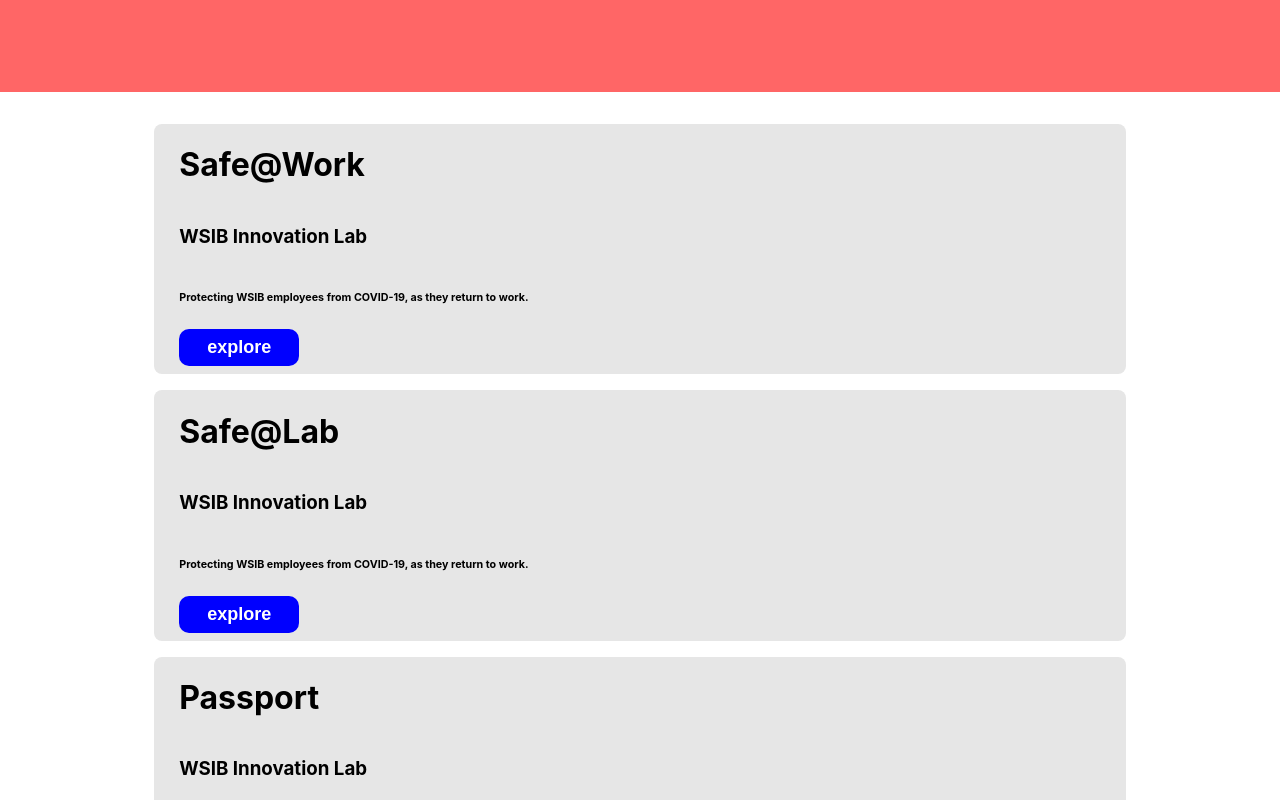
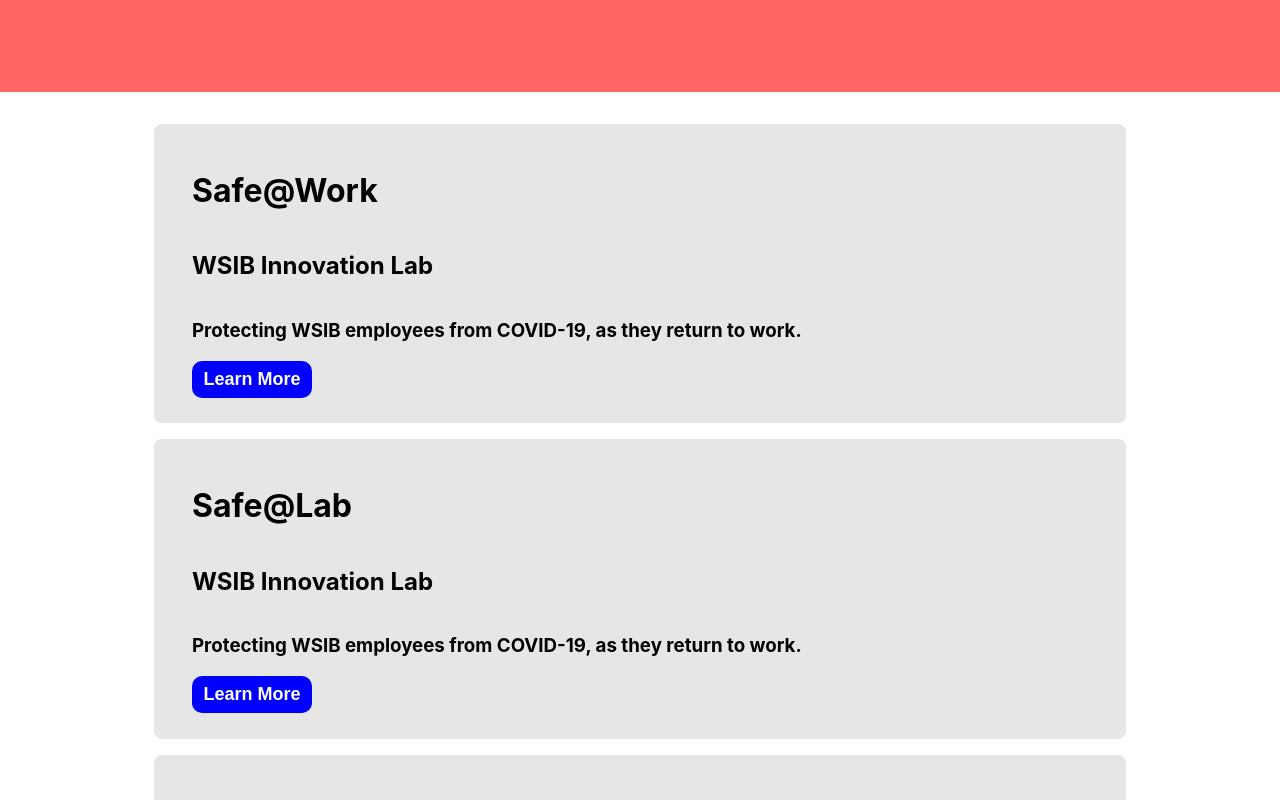
Before and after one commit to bilalmalik4321/Personal-Website-Redesign, a React (Create React App) app: page / in a window 1280 px wide. Shown: the part 820-1620 px from the top of the page. Built offline with nearby package versions, Linux system fonts and the light colour scheme.

Commit message:
reorganized ocntext, setup basic modal, will click on and off functionality

```diff
--- a/src/App.tsx
+++ b/src/App.tsx
@@ -8,15 +8,15 @@
 
 import React from 'react';
 import './App.css';
-import { NavBarContext } from 'appContext';
+import { AppContext } from 'appContext';
 import { Routing } from 'components/routing/routing';
 
 const App: React.FC = () => {
 
   return (
-    <NavBarContext>
+    <AppContext>
       <Routing/>
-    </NavBarContext>
+    </AppContext>
   );
 }
 
--- a/src/appContext.tsx
+++ b/src/appContext.tsx
@@ -12,7 +12,7 @@
 
 export const useAppContext = ()=>useContext(AppContextProvider);
 
-export const NavBarContext = (props:React.HTMLAttributes<any>) => {
+export const AppContext = (props:React.HTMLAttributes<any>) => {
 
     const [hamburgerOpen, setHamburgerOpen] = useState<boolean>(false);
 
--- a/src/components/about/aboutContent.tsx
+++ b/src/components/about/aboutContent.tsx
@@ -12,7 +12,7 @@
     const { width } = useWindowSize();
 
     return (
-        <div className={`${width>750 ? "about-content-container-desktop":"about-content-container"}`}>
+        <div className={width>750 ? "about-content-container-desktop":"about-content-container"}>
             <h1>
                 Hi, I'm Bilal. A <span className="about-position-text">Full Stack Developer</span> and student at the University of Windsor, enrolled in the Honours Computer Science program.
             </h1>
--- /dev/null
+++ b/src/components/home/homeContext.tsx
@@ -0,0 +1,20 @@
+import React, { createContext, useContext, useState } from 'react';
+
+type HomeContent = {
+    projectModal: boolean
+    setProjectModal:(c: boolean) => void
+  }
+
+const HomeContextProvider = createContext<HomeContent>({
+    projectModal: false, // set a default value
+    setProjectModal: () => {},
+})
+
+export const useHomeContext = ()=>useContext(HomeContextProvider);
+
+export const HomeContext = (props:React.HTMLAttributes<any>) => {
+
+    const [projectModal, setProjectModal] = useState<boolean>(false)
+
+    return(<HomeContextProvider.Provider value={{projectModal, setProjectModal}}>{props.children}</HomeContextProvider.Provider>);
+}
--- a/src/components/home/homePage.tsx
+++ b/src/components/home/homePage.tsx
@@ -6,14 +6,21 @@
  */
 
 import { Header } from "./header";
-import { HeaderProjects } from "./homeProjects/homeProjects";
+import { HomeProjects } from "./homeProjects/homeProjects";
+import { useHomeContext } from "./homeContext";
 import 'styles/homePage.css';
 
 export const HomePage: React.FC  = () => {
+
+    const {projectModal,setProjectModal} = useHomeContext();
+
     return (
-        <>
+        <div onClick={()=>{
+        if(projectModal)setProjectModal(false);
+        }}>
             <Header/>
-            <HeaderProjects/>
-        </>
+            <HomeProjects/>
+
+        </div>
     );
 }
--- a/src/components/home/homeProjects/homeProjects.tsx
+++ b/src/components/home/homeProjects/homeProjects.tsx
@@ -7,7 +7,7 @@
 
 import { ProjectIntro } from "./projectIntro";
 
-export const HeaderProjects: React.FC  = () => {
+export const HomeProjects: React.FC  = () => {
     const projectContents = [
         {
             title: "Safe@Work",
--- a/src/components/home/homeProjects/projectIntro.tsx
+++ b/src/components/home/homeProjects/projectIntro.tsx
@@ -1,3 +1,6 @@
+import { useHomeContext } from "../homeContext";
+import { ProjectModal } from "./projectModal/projectModal";
+
 /*
 * Author: Bilal Malik
 * Date: May, 10th, 2021
@@ -12,13 +15,19 @@
 
 export const ProjectIntro: React.FC<ProjectIntroProps>  = (props) => {
 
+    const {projectModal, setProjectModal}=useHomeContext();
+
     return (
         <div className="project-home-box">
-            <div style={{display: "flex",flexDirection:"column"}}>
+            {
+                projectModal && <ProjectModal setProjectModal={setProjectModal}/>
+            }
+
+            <div className="project-content-container">
                 <h1>{props.title}</h1>
-                <h3>{props.organization}</h3>
-                <h6>{props.description}</h6>
-                <button className="check-out-project">explore</button>
+                <h2>{props.organization}</h2>
+                <h3>{props.description}</h3>
+                <button className="check-out-project" onClick={()=>setProjectModal(true)}>Learn More</button>
             </div>
         </div>
     );
--- /dev/null
+++ b/src/components/home/homeProjects/projectModal/projectModal.tsx
@@ -0,0 +1,24 @@
+/*
+* Author: Bilal Malik
+* Date: May, 10th, 2021
+* Last Modified on: May, 10th, 2021
+* Description: This component renders the Home page, seen when entering the app on route '/'
+ */
+
+import { ReactComponent as Close } from "images/close.svg";
+import "styles/projectModal.css";
+
+interface ProjectModalProps {
+    setProjectModal: Function
+}
+
+export const ProjectModal: React.FC<ProjectModalProps>  = ({setProjectModal}) => {
+    return (
+        <div className="project-modal-container" onClick={(e)=>e.stopPropagation()}>
+            <div className="project-modal-content-container">
+            <Close className="project-modal-close-icon" onClick={()=>setProjectModal(false)}/>
+            <h1>modal</h1>
+            </div>
+        </div>
+    );
+}
--- a/src/components/navBar/navBarMobile/navBarMobile.tsx
+++ b/src/components/navBar/navBarMobile/navBarMobile.tsx
@@ -9,8 +9,8 @@
 import { ReactComponent as Close } from "images/close.svg";
 import { useAppContext } from "appContext";
 import { NavBarModal } from "./navBarModal";
+import { Link } from "react-router-dom";
 import "styles/navBarMobile.css";
-import { Link } from "react-router-dom";
 
 export const NavBarMobile: React.FC = () => {
 
@@ -36,7 +36,7 @@
                 }
             </li>
             { hamburgerOpen &&
-            <div className={`modal-component-class`}>
+            <div className="modal-component-class">
                 <NavBarModal/>
             </div>
             }
--- a/src/components/routing/routing.tsx
+++ b/src/components/routing/routing.tsx
@@ -14,6 +14,7 @@
 import { Footer } from 'footer';
 import { Experience } from 'components/experience/experience';
 import { useAppContext } from 'appContext';
+import { HomeContext } from 'components/home/homeContext';
 
 export const Routing: React.FC = () => {
 
@@ -33,7 +34,9 @@
               <Experience/>
             </Route>
             <Route exact path="/">
-              <HomePage/>
+              <HomeContext>
+                <HomePage/>
+              </HomeContext>
             </Route>
             <Route>
               404 Not Found
--- a/src/styles/homePage.css
+++ b/src/styles/homePage.css
@@ -38,9 +38,15 @@
 .project-home-box {
     border-radius: 8px;
     background-color: #e6e6e6;
-    padding-left: 2vw;
-    padding-right: 2vw;
-    padding-bottom: 1vh;
+    padding-left: 3vw;
+    padding-right: 3vw;
+    padding-bottom: 2vw;
+    padding-top: 2vw;
+}
+
+.project-content-container {
+    display: flex;
+    flex-direction: column;
 }
 
 .check-out-project {
@@ -55,3 +61,12 @@
     width: 15vh;
     cursor: pointer;
 }
+
+/* .modal-popup-home-background {
+    position: fixed;
+    top: 0;
+    left: 0;
+    width:100%;
+    height: 100%;
+    background: rgba(0, 0, 0, 0.6);
+} */
--- /dev/null
+++ b/src/styles/projectModal.css
@@ -0,0 +1,19 @@
+.project-modal-container {
+    position:fixed;
+    background: #e6e6e6;
+    border-radius: 8px;
+    width: 90%;
+    height: 90%;
+    top:50%;
+    left:50%;
+    transform: translate(-50%,-50%);
+    z-index: 2;
+}
+
+.project-modal-content-container {
+    padding: 4vw 4vw 4vw 4vw;
+}
+
+.project-modal-close-icon {
+    cursor: pointer;
+}
```
